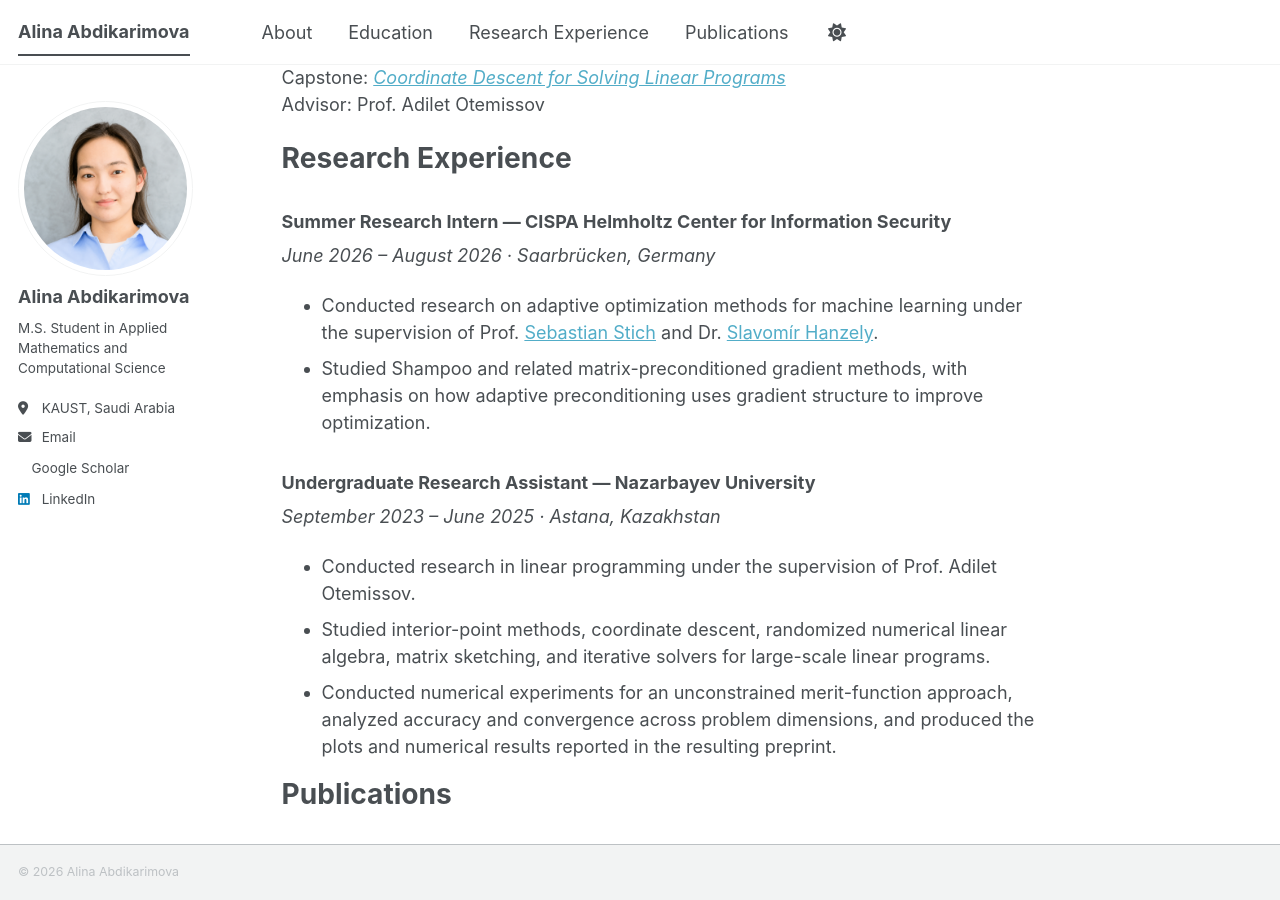
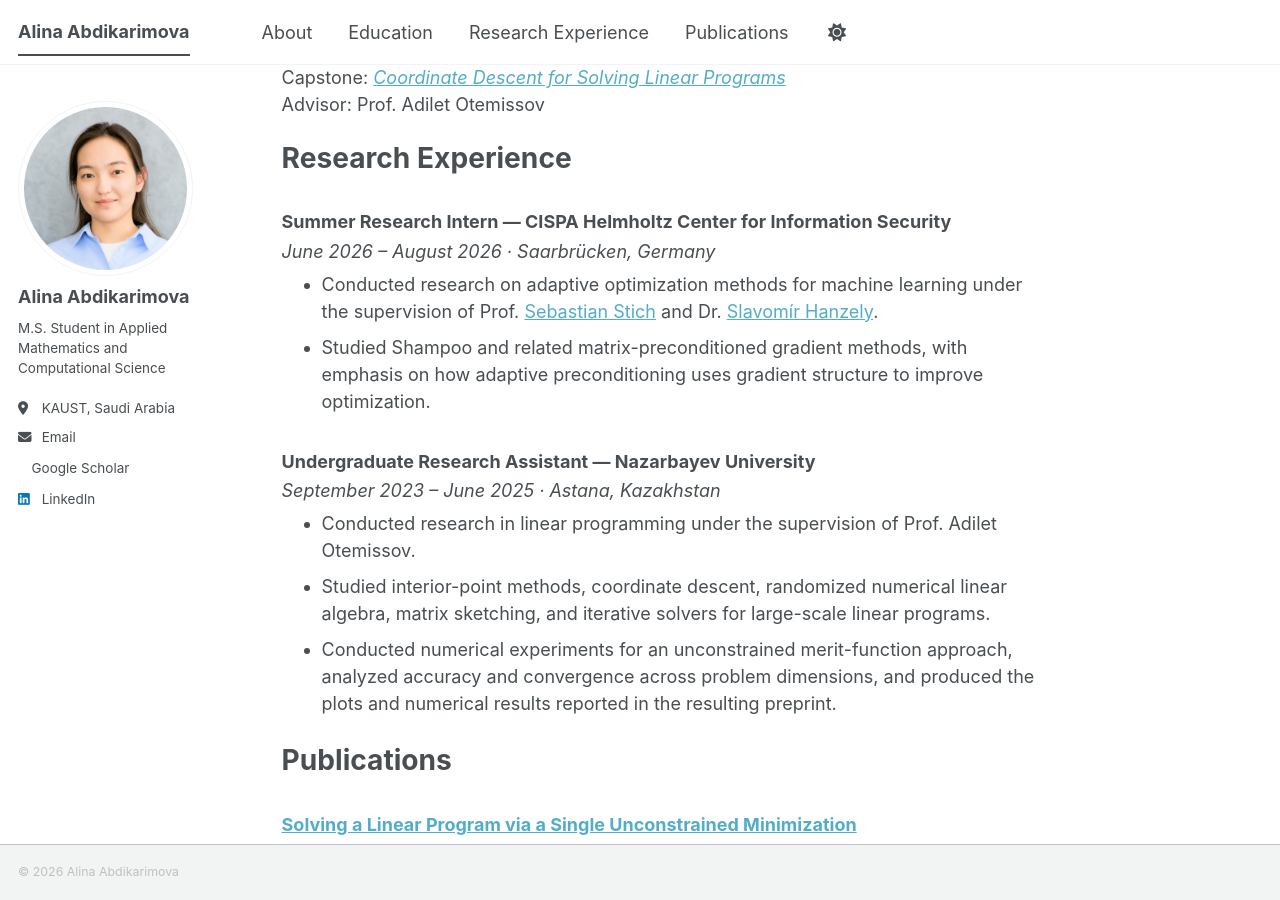
Before and after one commit to alinaabdikarimova/alinaabdikarimova.github.io, a Jekyll site: the page built from _pages/about.md, in a window 1280 px wide and 900 px high, scrolled down 640 px. Built offline with Jekyll 4.4.1, drawn with Linux system fonts in a browser that asks for light colours; a style sheet for code colours, icons or effects is not loaded.

Commit message:
Tighten research experience spacing

```diff
--- a/_pages/about.md
+++ b/_pages/about.md
@@ -34,20 +34,24 @@ Advisor: Prof. Adilet Otemissov
 Research Experience {#research-experience}
 ======
 
-### Summer Research Intern — CISPA Helmholtz Center for Information Security
+<section style="margin-bottom: 1.5rem;">
+  <h3 style="margin-bottom: 0.25rem;">Summer Research Intern — CISPA Helmholtz Center for Information Security</h3>
+  <p style="margin: 0 0 0.35rem;"><em>June 2026 – August 2026 · Saarbrücken, Germany</em></p>
+  <ul style="margin-top: 0; margin-bottom: 0;">
+    <li>Conducted research on adaptive optimization methods for machine learning under the supervision of Prof. <a href="https://www.sstich.ch/">Sebastian Stich</a> and Dr. <a href="https://sites.google.com/view/slavomirhanzely">Slavomír Hanzely</a>.</li>
+    <li>Studied Shampoo and related matrix-preconditioned gradient methods, with emphasis on how adaptive preconditioning uses gradient structure to improve optimization.</li>
+  </ul>
+</section>
 
-*June 2026 – August 2026 · Saarbrücken, Germany*
-
-- Conducted research on adaptive optimization methods for machine learning under the supervision of Prof. [Sebastian Stich](https://www.sstich.ch/) and Dr. [Slavomír Hanzely](https://sites.google.com/view/slavomirhanzely).
-- Studied Shampoo and related matrix-preconditioned gradient methods, with emphasis on how adaptive preconditioning uses gradient structure to improve optimization.
-
-### Undergraduate Research Assistant — Nazarbayev University
-
-*September 2023 – June 2025 · Astana, Kazakhstan*
-
-- Conducted research in linear programming under the supervision of Prof. Adilet Otemissov.
-- Studied interior-point methods, coordinate descent, randomized numerical linear algebra, matrix sketching, and iterative solvers for large-scale linear programs.
-- Conducted numerical experiments for an unconstrained merit-function approach, analyzed accuracy and convergence across problem dimensions, and produced the plots and numerical results reported in the resulting preprint.
+<section style="margin-bottom: 1.5rem;">
+  <h3 style="margin-bottom: 0.25rem;">Undergraduate Research Assistant — Nazarbayev University</h3>
+  <p style="margin: 0 0 0.35rem;"><em>September 2023 – June 2025 · Astana, Kazakhstan</em></p>
+  <ul style="margin-top: 0; margin-bottom: 0;">
+    <li>Conducted research in linear programming under the supervision of Prof. Adilet Otemissov.</li>
+    <li>Studied interior-point methods, coordinate descent, randomized numerical linear algebra, matrix sketching, and iterative solvers for large-scale linear programs.</li>
+    <li>Conducted numerical experiments for an unconstrained merit-function approach, analyzed accuracy and convergence across problem dimensions, and produced the plots and numerical results reported in the resulting preprint.</li>
+  </ul>
+</section>
 
 Publications {#publications}
 ======
```
